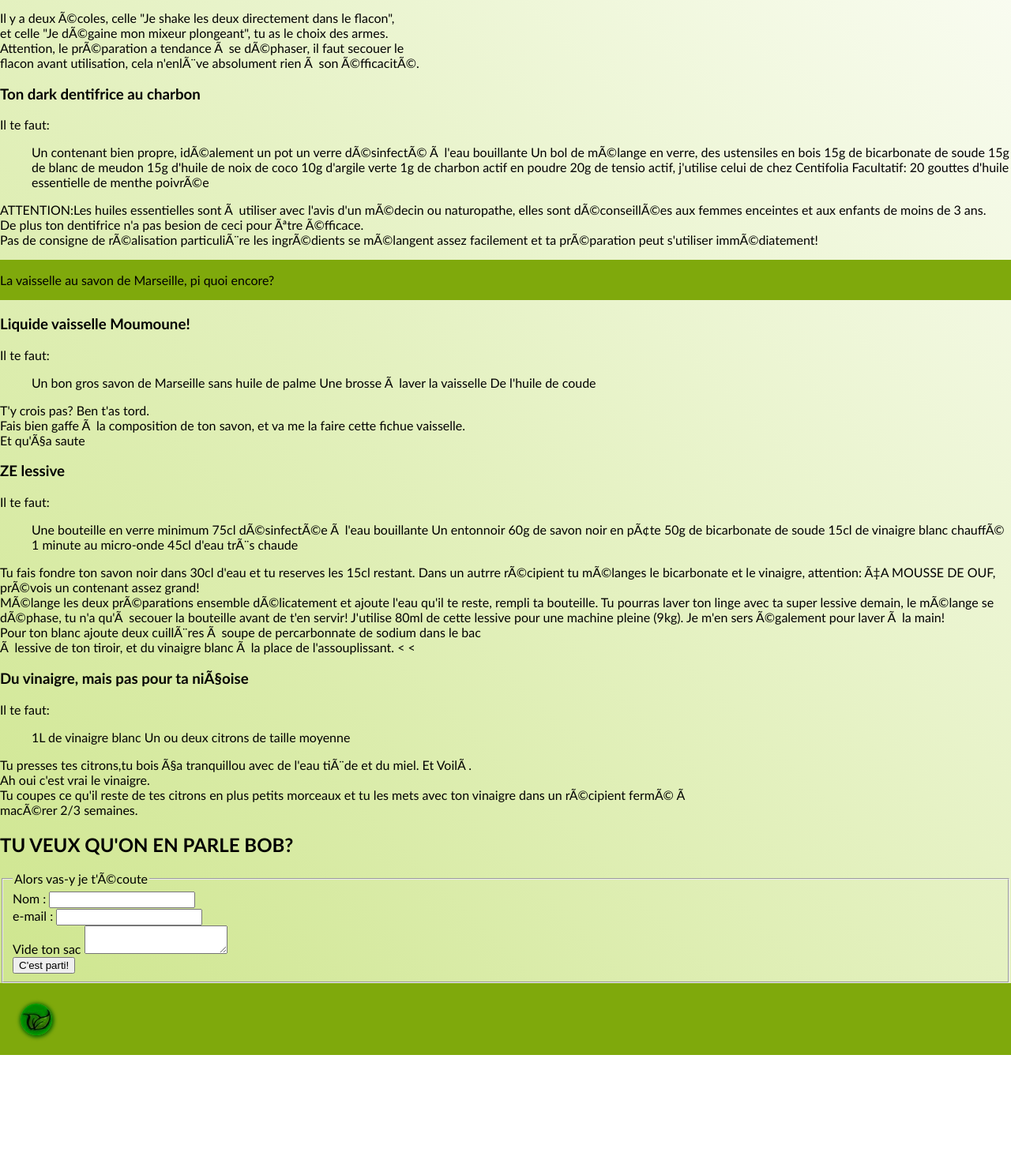
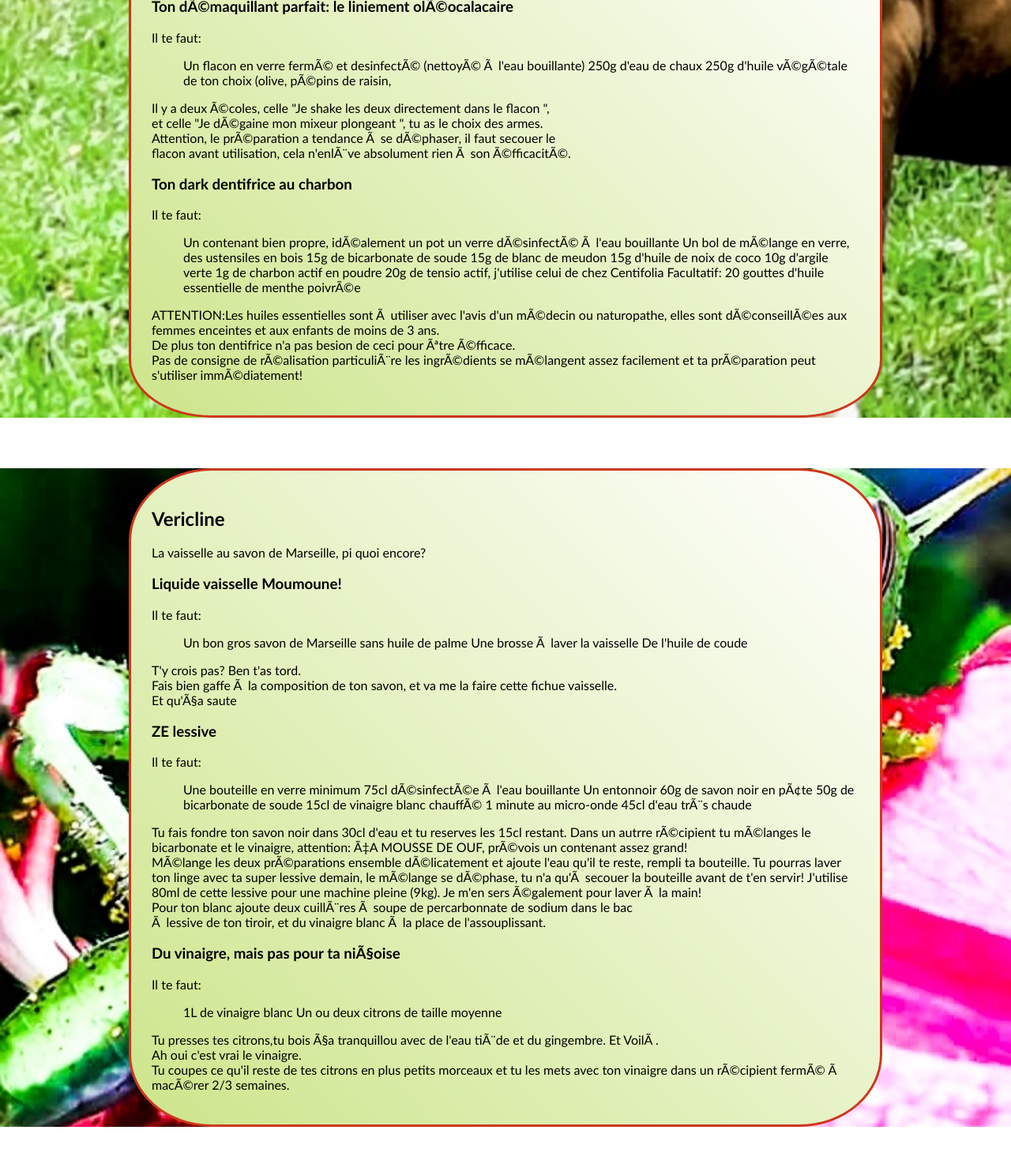
Before and after one commit to Sheenavonbee/GRINECHOTE, a website: page index.html in a window 1280 px wide. Shown: the part 381-1869 px from the top of the page at 79% size. Before the commit the page ends 1717 px from the top, so only its background shows below. Drawn offline with Linux system fonts and the light colour scheme.

Commit message:
parallaxe and border commit

```diff
--- a/index.html
+++ b/index.html
@@ -12,19 +12,22 @@
 
 <body>
     <a name="top"></a>
-    <header>
+
+    <header class="sticky_header">
         <section class="introduction">
+
 
             <h1>GRINECHOTE</h1>
 
             <div class="trigger_modal">
 
                 <h2 class="trigger">
-                    <a class="about_me_modal" href="">Mais d 'où elle sort celle là?<span class ="modal"><img class="grafik" src="./image/pop_up.jpg " alt="photo d 'un graphique " /></span></a>
+                    <a class="about_me_modal" href="">Mais d 'où elle sort celle là?<span class ="modal"><img class="grafik" src="./images/pop_up.jpg " alt="photo d 'un graphique " /></span></a>
                 </h2>
 
             </div>
         </section>
+
         <section class="header_nav ">
             <ul class="nav">
                 <li class="bioutifoule">
@@ -33,21 +36,25 @@
                 <li class="vericline">
                     <span class="star2">&#x2728;</span><a class=" nav_thumbnail " href="./vericline.html ">Vericline</a>
                 </li>
-                <li class="contact ">
+                <li class="contact_form">
                     <span class="star3">&#x2728;</span><a class="nav_thumbnail " href="./contact.html ">Contact</a>
                 </li>
             </ul>
         </section>
     </header>
-    <main>
 
-        <section class="cosmetiques ">
-            <header class="accueil_cosmétiques">
+    <main class="container">
+        <div class="parallaxe_cow">
+            <section class="cosmetics ">
+
+
+                <header class="cosmetics_header">
+
                     <h2>Bioutifoule</h2>
                     <p>Fabriquer mon dentifrice? N 'importe quoi.</p>
                 </header>
 
-            <div class="Démaquillant ">
+                <div class=" Démaquillant ">
                     <h3>Ton démaquillant parfait: le liniement oléocalacaire</h3>
                     <p>Il te faut:
                         <ul>
@@ -56,8 +63,8 @@
                             <li>250g d'huile végétale de ton choix (olive, pépins de raisin, </li>
                         </ul>
 
-                    <p>Il y a deux écoles, celle "Je shake les deux directement dans le flacon",
-                        <br/> et celle "Je dégaine mon mixeur plongeant", tu as le choix des armes.
+                        <p>Il y a deux écoles, celle "Je shake les deux directement dans le flacon ",
+                            <br/> et celle "Je dégaine mon mixeur plongeant ", tu as le choix des armes.
                             <br/>Attention, le préparation a tendance à se déphaser, il faut secouer le
                             <br/>flacon avant utilisation, cela n'enlève absolument rien à son éfficacité. </p>
                 </div>
@@ -84,13 +91,17 @@
                         <br/>Pas de consigne de réalisation particulière les ingrédients se mélangent assez facilement et ta préparation peut s'utiliser immédiatement!
                     </p>
                 </div>
+        </div>
 
-            <section class="produits_menagers ">
-                <header class="accueil_produits_menagers">
+        <div class="parallaxe_crunch">
+            </section>
+            <section class="house_cleaning ">
+
+                <h2>Vericline</h2>
                 <p>La vaisselle au savon de Marseille, pi quoi encore?</p>
 
                 </header>
-                <div class="vaisselle">
+                <div class="vaisselle ">
 
                     <h3>Liquide vaisselle Moumoune!</h3>
 
@@ -107,7 +118,7 @@
                         <br/>Et qu'ça saute</p>
                 </div>
 
-                <div class="lessive">
+                <div class="lessive ">
                     <h3>ZE lessive</h3>
 
                     <p>Il te faut:
@@ -124,10 +135,10 @@
                         de t'en servir! J'utilise 80ml de cette lessive pour une machine pleine (9kg). Je m'en sers également pour laver à la main!
                         <br/>Pour ton blanc ajoute deux cuillères à soupe de percarbonnate de sodium dans le bac
                         <br/> à lessive de ton tiroir, et du vinaigre blanc à la place de l'assouplissant.
-                        < < </p>
+                    </p>
                 </div>
 
-                <div class="vinaigre">
+                <div class=" vinaigre ">
                     <h3>Du vinaigre, mais pas pour ta niçoise</h3>
                     <p>Il te faut:
                         <ul>
@@ -136,45 +147,51 @@
                             <li>Un ou deux citrons de taille moyenne</li>
 
                         </ul>
-                        Tu presses tes citrons,tu bois ça tranquillou avec de l'eau tiède et du miel. Et Voilà.
+                        Tu presses tes citrons,tu bois ça tranquillou avec de l'eau tiède et du gingembre. Et Voilà.
                         <br/>Ah oui c'est vrai le vinaigre.
                         <br/>Tu coupes ce qu'il reste de tes citrons en plus petits morceaux et tu les mets avec ton vinaigre dans un récipient fermé à
                         <br/>macérer 2/3 semaines.
                     </p>
 
                 </div>
+        </div>
         </section>
-            <div class="contact">
-                <h2>TU VEUX QU'ON EN PARLE BOB?</h2>
+
+
+        <div class="parallaxe_bzzz">
+            <section class="contact ">
+
+                <h2>Chère GRINECHOTE...</h2>
 
 
                 <form>
                     <fieldset>
-                        <legend>Alors vas-y je t'écoute</legend>
+                        <legend>Dis-moi tout</legend>
 
-                        <label for="name">Nom :</label>
-                        <input type="text" id="name" name="user_name">
+                        <label for="name ">Nom :</label>
+                        <input type="text " id="name " name="user_name ">
                         <br/>
-                        <label for="mail">e-mail :</label>
-                        <input type="email" id="mail" name="user_mail">
+                        <label for="mail ">e-mail :</label>
+                        <input type="email " id="mail " name="user_mail ">
                         <br/>
-                        <label for="message">Vide ton sac</label>
-                        <textarea id="message" name="user_message"></textarea>
+                        <label for="message ">Vide ton sac</label>
+                        <textarea id="message " name="user_message "></textarea>
                         <br/>
-                        <div class="button">
-                            <button type="submit">C'est parti!</button>
+                        <div class="button ">
+                            <button type="submit ">C'est parti!</button>
                         </div>
                     </fieldset>
                 </form>
+            </section>
         </div>
-
     </main>
 
     <footer>
-        <div class="footer_leaf_icon">
-            <a class="back_to_top " href="#top "><img class="leaf" src="./image/leaf.jpg" alt="dessin icone feuille"></a>
+        <div class="footer_leaf_icon ">
+            <a class="back_to_top " href="#top "><img class="leaf " src="./images/leaf.jpg " alt="dessin icone feuille "></a>
         </div>
     </footer>
+
     <script src=" script.js "></script>
 
 </body>
--- /dev/null
+++ b/sass/component/_parallaxes.scss
@@ -0,0 +1,14 @@
+.parallaxe_cow {
+    background-image: url(../images/mooooh.jpg);
+    @include parallaxe
+}
+
+.parallaxe_crunch {
+    background-image: url(../images/crunch_2.jpg);
+    @include parallaxe
+}
+
+.parallaxe_bzzz {
+    background-image: url(../images/bzzz.jpg);
+    @include parallaxe
+}
--- a/sass/component/_popup.scss
+++ b/sass/component/_popup.scss
@@ -10,7 +10,7 @@
         .grafik {
             border-radius: 15%;
             box-shadow: 20px 20px 30px rgb(51, 51, 50), 0 0 1em rgb(109, 109, 107), 0 0 0.2em rgb(187, 187, 182);
-            transition: opacity(0)
+            transition: opacity(0);
         }
 
         .trigger a:hover span {
@@ -18,6 +18,7 @@
             display: block;
             transition: opacity(1) 300ms, background-color(grey) 450ms;
             transition-timing-function: ease-in-out;
+            z-index: 3;
         }
 
         .about_me_modal {
--- a/sass/layout/_body.scss
+++ b/sass/layout/_body.scss
@@ -1,8 +1,12 @@
+        html {
+            height: 100%;
+        }
+
         body {
-    background: linear-gradient(45deg, $backgroundcolor, white);
             font-family: 'Trebuchet MS', 'Lucida Sans Unicode', 'Lucida Grande', 'Lucida Sans', Arial, sans-serif;
             padding: 0;
             margin: 0;
+            height: 100%;
         }
 
         a {
--- a/sass/layout/_header.scss
+++ b/sass/layout/_header.scss
@@ -1,7 +1,12 @@
-header {
+.sticky_header {
     width: 100%;
     background-color: $header_footer_color;
     display: flex;
+    position: fixed;
+    top: 0;
+    left: 0;
+    right: 0;
+    z-index: 1;
 }
 
 .nav_thumbnail {
--- /dev/null
+++ b/sass/layout/_main.scss
@@ -0,0 +1,3 @@
+.container {
+    margin: 19% auto 3%;
+}
--- /dev/null
+++ b/sass/layout/_section.scss
@@ -0,0 +1,10 @@
+            .cosmetics,
+            .house_cleaning,
+            .contact {
+                @include section;
+            }
+
+            .cosmetics,
+            .house_cleaning {
+                margin-bottom: 5%;
+            }
--- a/sass/main.scss
+++ b/sass/main.scss
@@ -1,6 +1,9 @@
 @import "./utils/variables";
+@import "./utils/mixins";
 @import"./layout/body";
 @import "./layout/header";
 @import "./layout/footer";
 @import "./layout/main";
+@import "./layout/section";
 @import "./component/popup";
+@import "./component/parallaxes";
--- /dev/null
+++ b/sass/utils/_mixins.scss
@@ -0,0 +1,19 @@
+                @mixin section {
+                    background: linear-gradient(45deg, $backgroundcolor, white);
+                    width: 70%;
+                    margin: auto;
+                    border: 3px solid $font_color;
+                    border-radius: 11%;
+                    padding: 2%;
+                    position: relative;
+                    z-index: 2;
+                }
+
+                @mixin parallaxe {
+                    height: 100%;
+                    background-attachment: fixed;
+                    background-position: center;
+                    background-repeat: no-repeat;
+                    background-size: cover;
+                    z-index: 0;
+                }
```
Also changed, not shown: css/style.css, image/crounch.jpg (deleted), images/bzzz.jpg (added), images/crunch_2.jpg (added), images/leaf.jpg (renamed from image/leaf.jpg), images/mooooh.jpg (added), images/pop_up.jpg (renamed from image/pop_up.jpg), 1 other file. Lines whose indentation alone changed are shown as unchanged.
